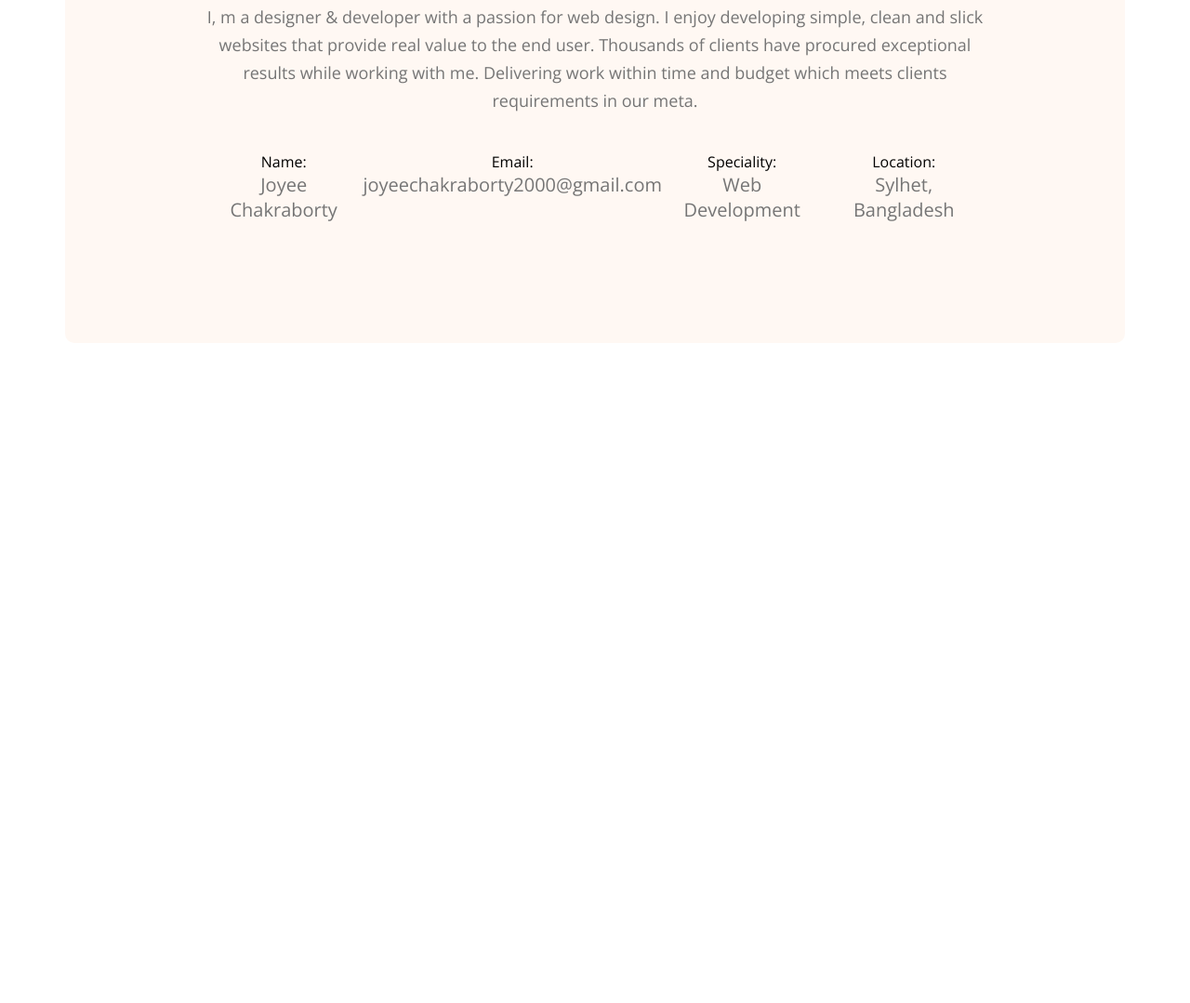
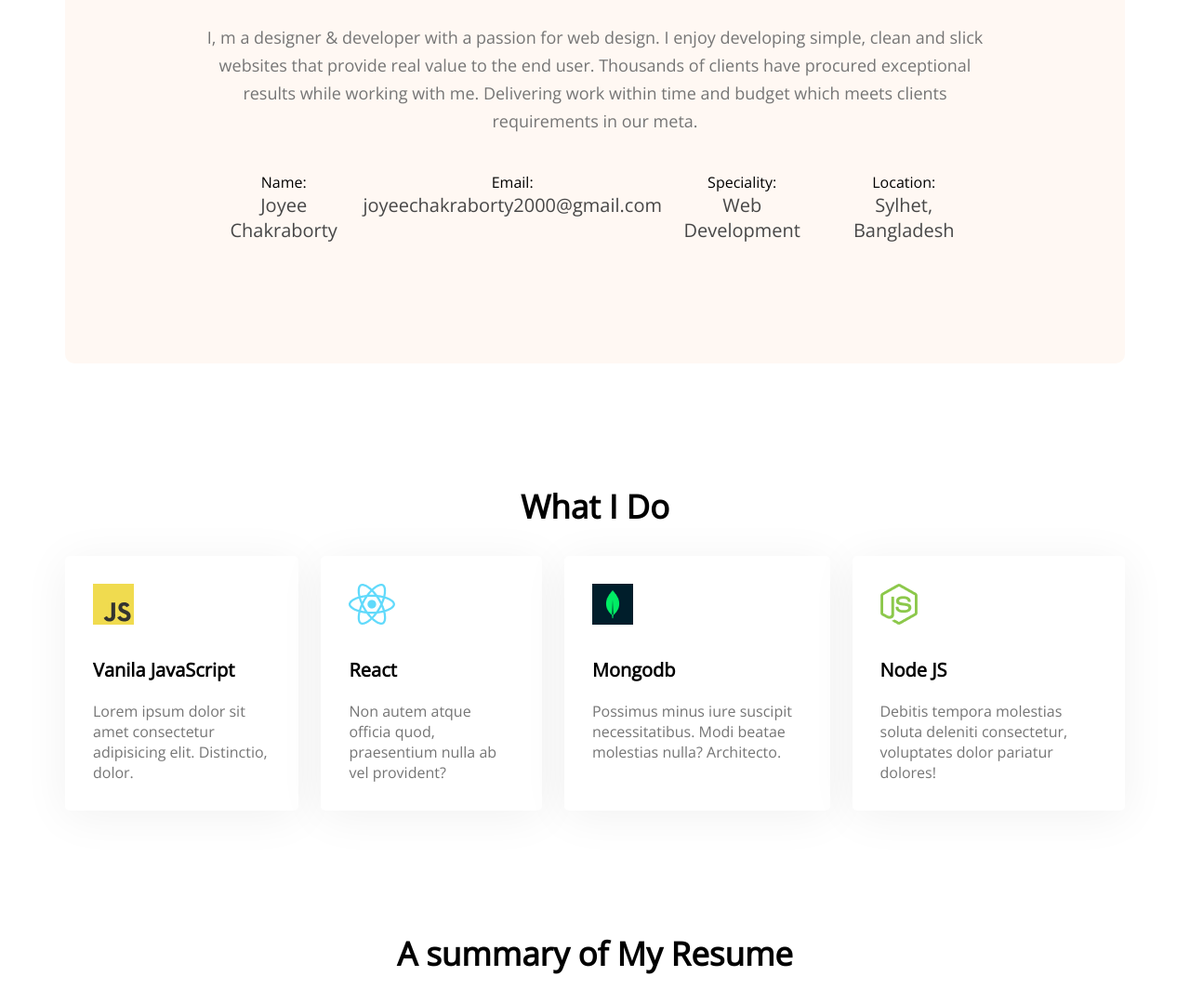
Before and after one commit to ck-joyee/developer-portfolio, a plain HTML site: page index.html in a window 1280 px wide. Shown: the part 1152-2231 px from the top of the page at 93% size. Before the commit the page ends 1521 px from the top, so only its background shows below. Drawn offline with nearby package versions, Linux system fonts and the light colour scheme.

Commit message:
Third Commit

```diff
--- a/index.html
+++ b/index.html
@@ -58,9 +58,37 @@
             <p class="info-title">Location: </p>
             <p class="info-description">Sylhet, Bangladesh</p>
         </div>
-
-
       </div>
+     </section>
+     <!-- What I Do Section -->
+     <section class="what-i-do">
+        <h3 class="section-title">What I Do</h3>
+        <div class="skills-container">
+            <div class="skill">
+                <img src="images/icons/js.png" alt="">
+                <p class="skill-title">Vanila JavaScript</p>
+                <p class="skill-description">Lorem ipsum dolor sit amet consectetur adipisicing elit. Distinctio, dolor.</p>
+            </div>
+            <div class="skill">
+                <img src="images/icons/react.png" alt="">
+                <p class="skill-title">React</p>
+                <p class="skill-description">Non autem atque officia quod, praesentium nulla ab vel provident?</p>
+            </div>
+            <div class="skill">
+                <img src="images/icons/mongo.png" alt="">
+                <p class="skill-title">Mongodb</p>
+                <p class="skill-description">Possimus minus iure suscipit necessitatibus. Modi beatae molestias nulla? Architecto.</p>
+            </div>
+            <div class="skill">
+                <img src="images/icons/nodejs.png" alt="">
+                <p class="skill-title">Node JS</p>
+                <p class="skill-description">Debitis tempora molestias soluta deleniti consectetur, voluptates dolor pariatur dolores!</p>
+            </div>
+        </div>
+     </section>
+     <!-- Resume Section -->
+     <section class="resume">
+     <h3 class="section-title">A summary of My Resume</h3>
 
      </section>
 
--- a/style/portfolio.css
+++ b/style/portfolio.css
@@ -78,10 +78,12 @@ main {
     max-width: 1140px;
     margin: 0 auto;
 }
+section{
+    margin-top: 130px;
+}
 
 /* About Section Styles */
 .about {
-    margin-top: 130px;
     background: #FFF8F3;
     border-radius: 10px;
     padding: 130px 150px;
@@ -89,7 +91,10 @@ main {
 }
 
 .section-title {
+    text-align: center;
     margin-bottom: 30px;
+    font-weight: 700;
+    font-size: 35px;
 
 }
 
@@ -105,13 +110,41 @@ main {
     display: flex;
     justify-content: space-around;
 }
-.about-info-title{
+
+.about-info-title {
     font-size: 20px;
     color: #757575;
 }
-.info-description{
+
+.info-description {
     font-weight: 400;
     font-size: 20px;
-    color: #757575;
+    color: #474747;
+}
+
+/* What I Do Styles */
+.skills-container {
+    display: flex;
+    gap: 24px;
 
 }
+
+.skill {
+    background: #FFFFFF;
+    box-shadow: 0px 6px 50px rgba(0, 0, 0, 0.06);
+    border-radius: 5px;
+    padding: 30px;
+}
+
+.skill-title {
+    font-weight: 700;
+    font-size: 20px;
+    margin-top: 30px;
+    margin-bottom: 20px;
+}
+
+.skill-description {
+    font-weight: 400;
+    font-size: 16px;
+    color: #757575;
+}
```
